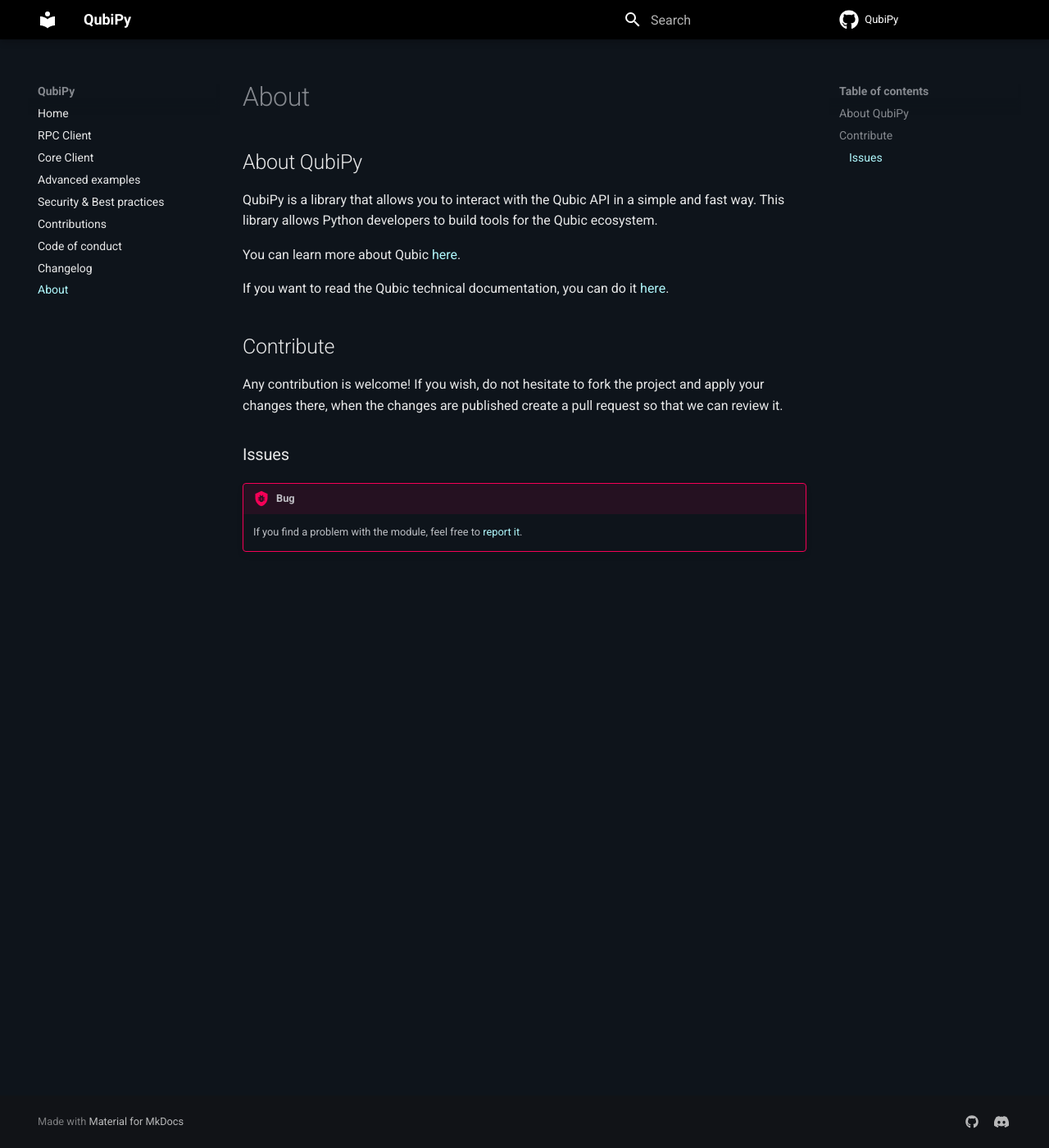
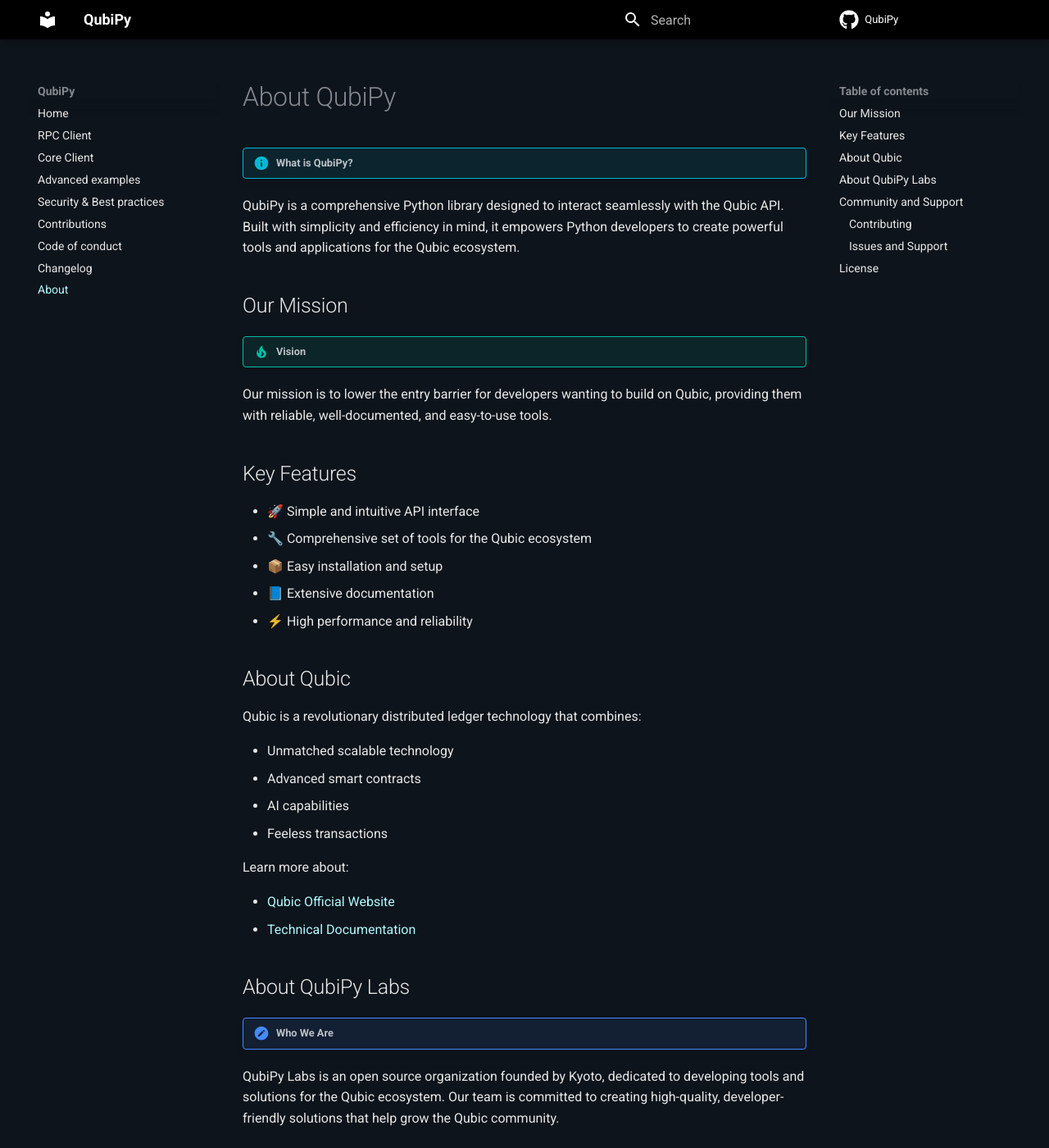
Before and after one commit to QubiPy-Labs/QubiPy, an MkDocs documentation site: the page built from docs/about.md, in a window 1280 px wide and 1400 px high. Shown: the whole window at 82% size. Built offline with MkDocs 1.6.1 and Material for MkDocs 9.7.7, drawn with Linux system fonts in a browser that asks for light colours; comment, search, counter and statistics services are not loaded; some of the changed text lies outside the part shown.

Commit message:
docs: update index & about templates

```diff
--- a/docs/about.md
+++ b/docs/about.md
@@ -1,14 +1,74 @@
-## About QubiPy
+# About QubiPy
 
-QubiPy is a library that allows you to interact with the Qubic API in a simple and fast way. This library allows Python developers to build tools for the Qubic ecosystem.
+!!! info "What is QubiPy?"
+   QubiPy is a comprehensive Python library designed to interact seamlessly with the Qubic API. Built with simplicity and efficiency in mind, it empowers Python developers to create powerful tools and applications for the Qubic ecosystem.
 
-You can learn more about Qubic [here](https://qubic.org).
+## Our Mission
 
-If you want to read the Qubic technical documentation, you can do it [here](https://docs.qubic.org/).
+!!! tip "Vision"
+   Our mission is to lower the entry barrier for developers wanting to build on Qubic, providing them with reliable, well-documented, and easy-to-use tools.
 
-## Contribute
-Any contribution is welcome! If you wish, do not hesitate to fork the project and apply your changes there, when the changes are published create a pull request so that we can review it.
+## Key Features
 
-### Issues
-!!! bug
-    If you find a problem with the module, feel free to [report it](https://github.com/QubiPy-Labs/QubiPy/issues).
+- 🚀 Simple and intuitive API interface
+- 🔧 Comprehensive set of tools for the Qubic ecosystem
+- 📦 Easy installation and setup
+- 📘 Extensive documentation
+- ⚡ High performance and reliability
+
+## About Qubic
+
+Qubic is a revolutionary distributed ledger technology that combines:
+
+- Unmatched scalable technology
+- Advanced smart contracts
+- AI capabilities
+- Feeless transactions
+
+Learn more about:
+
+- [Qubic Official Website](https://qubic.org)
+- [Technical Documentation](https://docs.qubic.org/)
+
+## About QubiPy Labs
+
+!!! note "Who We Are"
+   QubiPy Labs is an open source organization founded by Kyoto, dedicated to developing tools and solutions for the Qubic ecosystem. Our team is committed to creating high-quality, developer-friendly solutions that help grow the Qubic community.
+
+## Community and Support
+
+We believe in the power of community-driven development. Here's how you can get involved:
+
+### Contributing
+
+!!! success "Ways to Contribute"
+   - Submit bug fixes
+   - Add new features
+   - Improve documentation
+   - Share your ideas
+   - Help other developers
+
+Check our [Contributing Guidelines](contributing.md) for more details.
+
+### Issues and Support
+
+!!! bug "Found a Bug?"
+   If you find a problem with the module, please [report it](https://github.com/QubiPy-Labs/QubiPy/issues).
+
+!!! question "Need Help?"
+   - Join our community on [Discord](https://discord.gg/qubic)
+   - Check our [Documentation](https://qubipy.readthedocs.io)
+   - Ask questions on [GitHub Issues](https://github.com/QubiPy-Labs/QubiPy/issues)
+
+## License
+
+!!! info "Open Source"
+    QubiPy is open source software released under the AGPL-3.0 license (GNU Affero General Public License v3.0).
+
+    The AGPL-3.0 ensures that:
+
+    - The source code must be made available when the software is distributed
+    - Modifications must be released under the same license
+    - Network use is considered distribution
+
+    For more details, see the [full license text](https://github.com/QubiPy-Labs/QubiPy/blob/main/LICENSE).
```
Also changed, not shown: docs/index.md (+36 -6 lines).
